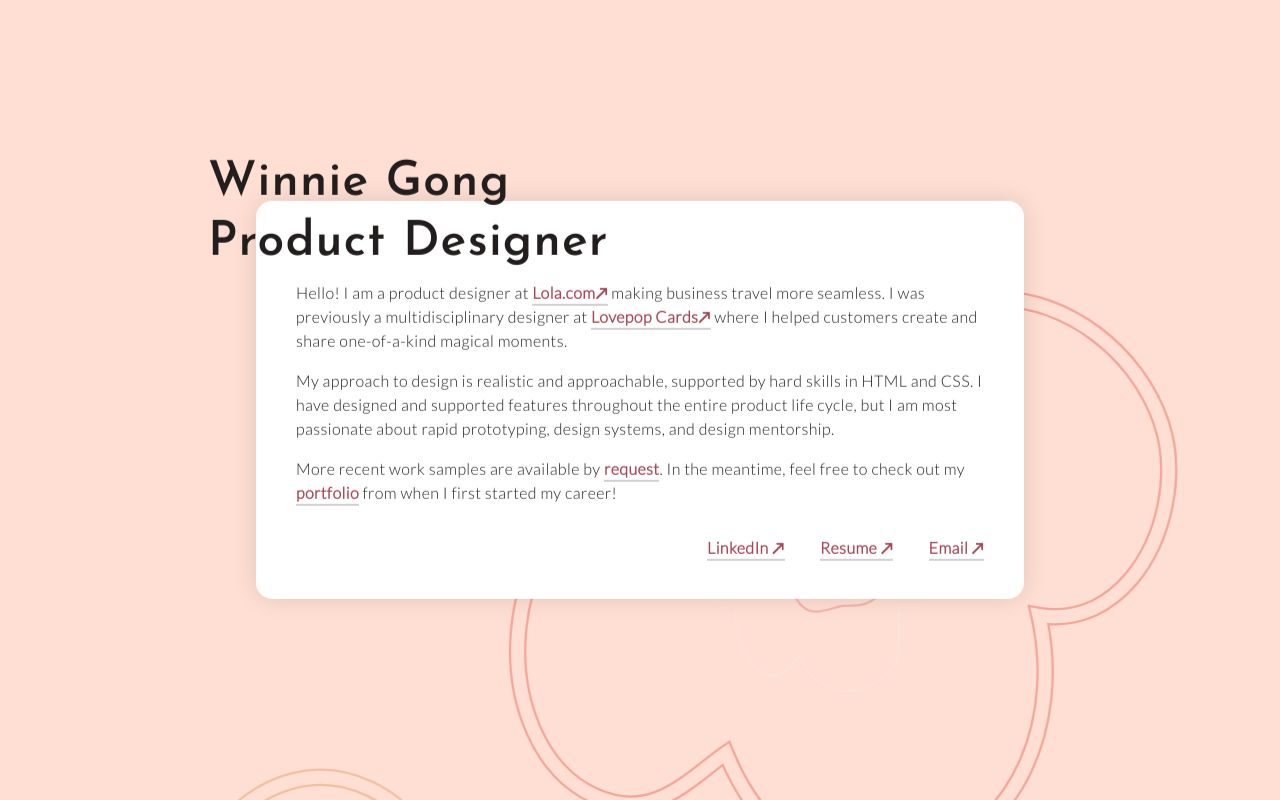
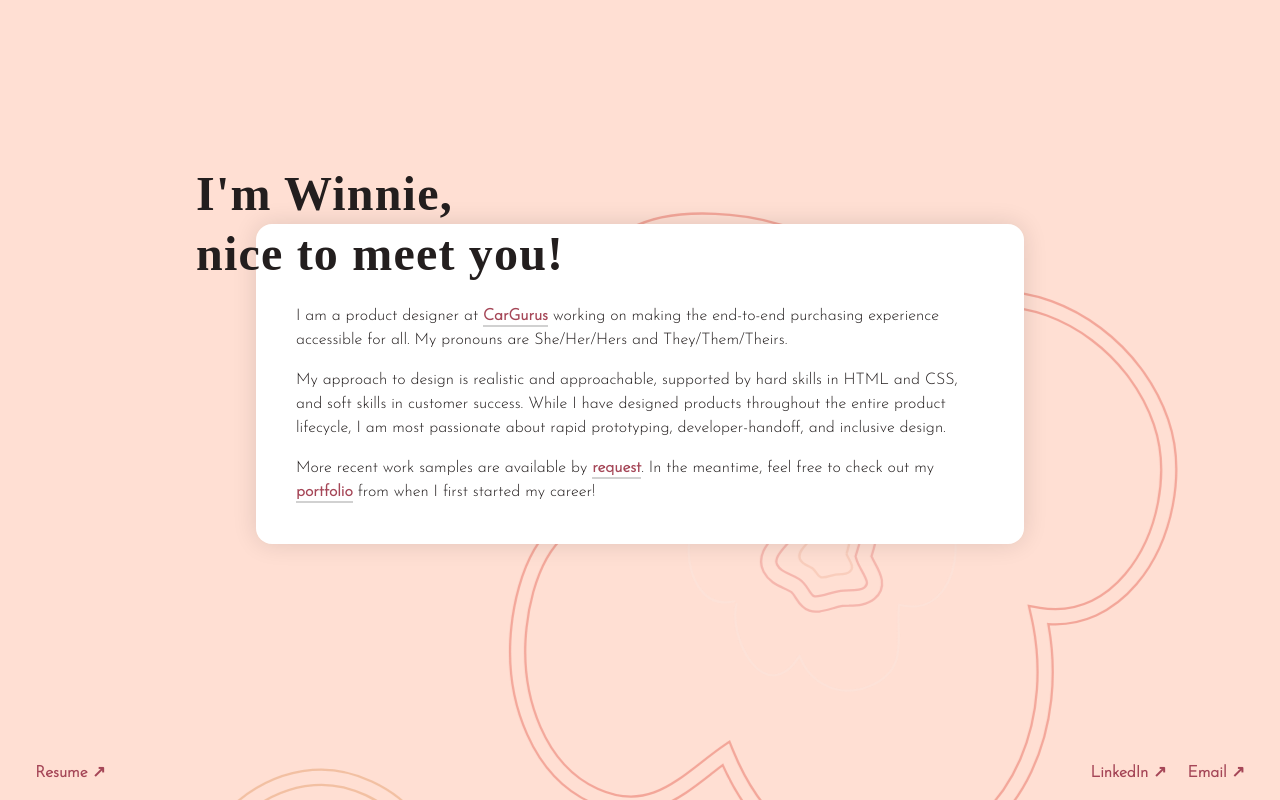
Before and after one commit to bossibly/bossibly.github.io, a plain HTML site: page index.html in a window 1280 px wide. Drawn offline with nearby package versions, Linux system fonts and the light colour scheme; a web font is replaced by a local one.

Commit message:
New role update 2021

```diff
--- a/css/portfolio.css
+++ b/css/portfolio.css
@@ -6,7 +6,7 @@
 }
 
 body{
-	background-color:#FFDFD3;
+	background-color: #FFDFD3;
 }
 
 /* Typography */
@@ -15,24 +15,24 @@ body{
 	color: #231E1E;
 }
 
+
 h1 {
 	color: #231E1E;
-	font-family: 'Josefin Sans', sans-serif;
+	font-family: 'Playfair Display';
 	font-size: 3em;
 	letter-spacing: 0.025em;
 	line-height: 1.25em;
 	padding: 0;
 	margin: 0;
-	top: -1em;
-	left: -1em;
+	top: -1.25em;
+	left: -1.25em;
 	position: absolute;
 }
 
 body {
-	font-family: 'Lato', sans-serif;
+	font-family: 'Josefin Sans', sans-serif;
 	font-weight: 300;
 	font-size: 1em;
-	letter-spacing: 0.025em;
 }
 
 p {
@@ -43,33 +43,32 @@ p {
 
 
 p:last-child {
-	margin-bottom: 2em;}
+	margin-bottom: 0em;}
 
-/* Links */
 
-a {
+/* Top "Nav" */
+.contacts{
+    position: fixed;
+   	bottom: 1em;
+    right: 2.75vw;
+    left: 2.75vw;
+    display: flex;
+    justify-content: space-between;
+    z-index: 1;
+}
+
+.contacts a {
 	color: #A54657;
-	border-bottom: solid 0.125em #D1D1D1;
 	font-weight: bold;
 	padding-bottom: 0.125em;
+	padding-right: 1em;
 	text-decoration: none;
 }
 
-a:hover {
-	border-bottom: solid 0.125em #231E1E;
-}
-
-.nav {
-	margin-right: 2em;
-}
-
-.links {
-	padding-top: 1em;
-	text-align: right;
-}
+.contacts a:last-child {
+	padding-right: 0em;}
 
 /* Container Sections */
-
 .container {
 	background-color: white;
 	box-shadow: 0px 0px 24px 0px rgba(1, 1, 1, 0.12);
@@ -77,10 +76,21 @@ a:hover {
 	width: 60%;
 	margin: auto auto;
 	position: relative;
-	top: 50%;
+	top: 48%;
 	transform: perspective(1px) translateY(-50%);
 	z-index: 100;
+}
 
+.container a {
+	color: #A54657;
+	border-bottom: solid 0.125em #D1D1D1;
+	font-weight: bold;
+	padding-bottom: 0.05em;
+	text-decoration: none;
+}
+
+.container a:hover {
+	border-bottom: solid 0.125em #231E1E;
 }
 
 /* Hero Section Overrides*/
@@ -117,23 +127,6 @@ a:hover {
 .about .container {
 	padding: 2.5em 2.5em 5em 2.5em;
 }
-
-.about h1 {
-	top: initial;
-	left: initial;
-	bottom: -1em;
-	right: -1em;
-	text-align: right;
-}
-
-/* Nav Overrides*/
-	.nav {
-	}
-
-	.nav .container {
-		padding: 2.5em 2.5em 5em 2.5em;
-	}
-
 
 
 /* Floating Animation */
--- a/index.html
+++ b/index.html
@@ -17,7 +17,7 @@
 	<link rel="stylesheet" type="text/css" href="css/main.css">
 	<link rel="stylesheet" type="text/css" href="css/portfolio.css">
 
-	<link href="https://fonts.googleapis.com/css?family=Josefin+Sans:600|Lato:300" rel="stylesheet">
+	<link href="https://fonts.googleapis.com/css?family=Playfair-Display:600|Josefin+Sans:300" rel="stylesheet">
 </head>
 
 <body>
@@ -31,24 +31,31 @@
 
 		<!-- BACKGROUND -->
 			<div class="background animation">
-					<img src="assets/hero_background.svg">
+				<img src="assets/hero_background.svg">
 			</div>
+
+		<!-- NAV? -->
+			<div class="contacts">
+				<div>
+					<a class="nav" target="_blank"href="assets/wgong_resume_2019.pdf">Resume ↗</a>
+				</div>
+				<div>
+					<a class="nav" target="_blank" href="https://www.linkedin.com/in/winnie-gong/">LinkedIn ↗</a>
+					<a class="nav" href="mailto: winnie@winniegong.com">Email ↗</a>
+				</div>
+			</div>
+
 
 		<!-- SPLASH -->
 			<section data-anchor="hero" class="hero section">
 				<div class="container">
-					<h1>Winnie Gong<br>Product Designer</h1>
-					<p>Hello! I am a product designer at <a target="_blank" href="http://lola.com">Lola.com↗</a> making business travel more seamless. I was previously a multidisciplinary designer at <a target="_blank" href="http://www.lovepopcards.com">Lovepop Cards↗</a> where I helped customers create and share one-of-a-kind magical moments.</p>
+					<h1>I'm Winnie,<br>nice to meet you!</h1>
 
-					<p> My approach to design is realistic and approachable, supported by hard skills in HTML and CSS. I have designed and supported features throughout the entire product life cycle, but I am most passionate about rapid prototyping, design systems, and design mentorship.</<p>
+					<p>I am a product designer at <a target="_blank" href="https://www.cargurus.com/">CarGurus</a> working on making the end-to-end purchasing experience accessible for all. My pronouns are She/Her/Hers and They/Them/Theirs.
+
+					<p>My approach to design is realistic and approachable, supported by hard skills in HTML and CSS, and soft skills in customer success. While I have designed products throughout the entire product lifecycle, I am most passionate about rapid prototyping, developer-handoff, and inclusive design.</<p>
 
 					<p>More recent work samples are available by <a href="mailto: winnie@winniegong.com">request</a>. In the meantime, feel free to check out my <a target="_blank" href="2016/index.html">portfolio</a> from when I first started my career!</p>
-
-					<div class="links">
-							<a class="nav" target="_blank" href="https://www.linkedin.com/in/winnie-gong/">LinkedIn ↗</a>
-							<a class="nav" target="_blank"href="assets/wgong_resume_2019.pdf">Resume ↗</a>
-							<a href="mailto: winnie@winniegong.com">Email ↗</a>
-					</div>
 				</div>
 			</section>
 
```
